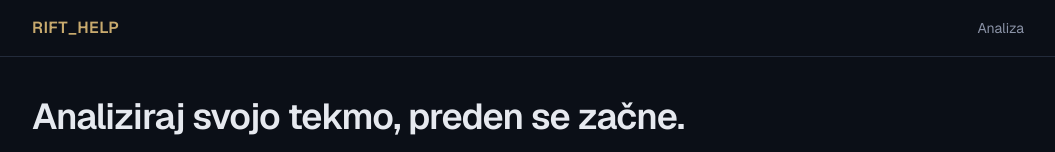
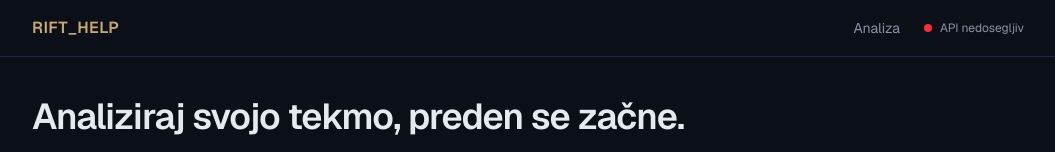
Before and after one commit to Valeri123car/RIRS, a Next.js app in the folder frontend/: page / in a window 1280 px wide. Shown: the top 152 px of the page, without its empty margins (112-1167 px from the left). Built offline with nearby package versions, Linux system fonts and the light colour scheme; no server answers.

Commit message:
feat: API klient in indikator povezave z backendom (#4)

```diff
--- /dev/null
+++ b/frontend/src/components/api-status.tsx
@@ -0,0 +1,40 @@
+"use client";
+
+import { useEffect, useState } from "react";
+
+import { apiGet } from "@/lib/api";
+
+type Status = "preverjam" | "povezan" | "nedosegljiv";
+
+const STATUS_STYLE: Record<Status, string> = {
+  preverjam: "bg-muted",
+  povezan: "bg-emerald-500",
+  nedosegljiv: "bg-red-500",
+};
+
+/** Majhen indikator v glavi, ki pokaže, ali je backend dosegljiv. */
+export function ApiStatus() {
+  const [status, setStatus] = useState<Status>("preverjam");
+
+  useEffect(() => {
+    const controller = new AbortController();
+
+    apiGet<{ status: string }>("/health", { signal: controller.signal })
+      .then((data) => setStatus(data.status === "ok" ? "povezan" : "nedosegljiv"))
+      .catch((error: unknown) => {
+        if (!controller.signal.aborted) {
+          console.error(error);
+          setStatus("nedosegljiv");
+        }
+      });
+
+    return () => controller.abort();
+  }, []);
+
+  return (
+    <span className="flex items-center gap-2 text-xs text-muted" title="Stanje backend API">
+      <span className={`size-2 rounded-full ${STATUS_STYLE[status]}`} />
+      API {status}
+    </span>
+  );
+}
--- a/frontend/src/components/site-header.tsx
+++ b/frontend/src/components/site-header.tsx
@@ -1,4 +1,6 @@
 import Link from "next/link";
+
+import { ApiStatus } from "@/components/api-status";
 
 export function SiteHeader() {
   return (
@@ -7,11 +9,14 @@ export function SiteHeader() {
         <Link href="/" className="font-semibold tracking-wide text-accent">
           RIFT_HELP
         </Link>
-        <nav className="flex gap-6 text-sm text-muted">
-          <Link href="/" className="hover:text-foreground">
-            Analiza
-          </Link>
-        </nav>
+        <div className="flex items-center gap-6">
+          <nav className="flex gap-6 text-sm text-muted">
+            <Link href="/" className="hover:text-foreground">
+              Analiza
+            </Link>
+          </nav>
+          <ApiStatus />
+        </div>
       </div>
     </header>
   );
--- /dev/null
+++ b/frontend/src/lib/api.ts
@@ -0,0 +1,21 @@
+/** Osnovni naslov backend API; nastavi se v .env.local (NEXT_PUBLIC_API_URL). */
+export const API_URL = process.env.NEXT_PUBLIC_API_URL ?? "http://localhost:8000";
+
+export class ApiError extends Error {
+  constructor(
+    public readonly status: number,
+    message: string,
+  ) {
+    super(message);
+    this.name = "ApiError";
+  }
+}
+
+/** GET zahteva na backend, ki vrne JSON ali vrže ApiError. */
+export async function apiGet<T>(path: string, init?: RequestInit): Promise<T> {
+  const response = await fetch(`${API_URL}${path}`, init);
+  if (!response.ok) {
+    throw new ApiError(response.status, `Zahteva ${path} ni uspela (${response.status})`);
+  }
+  return (await response.json()) as T;
+}
```
Also changed, not shown: 2 other files (tests, documents, lock files or other folders).
